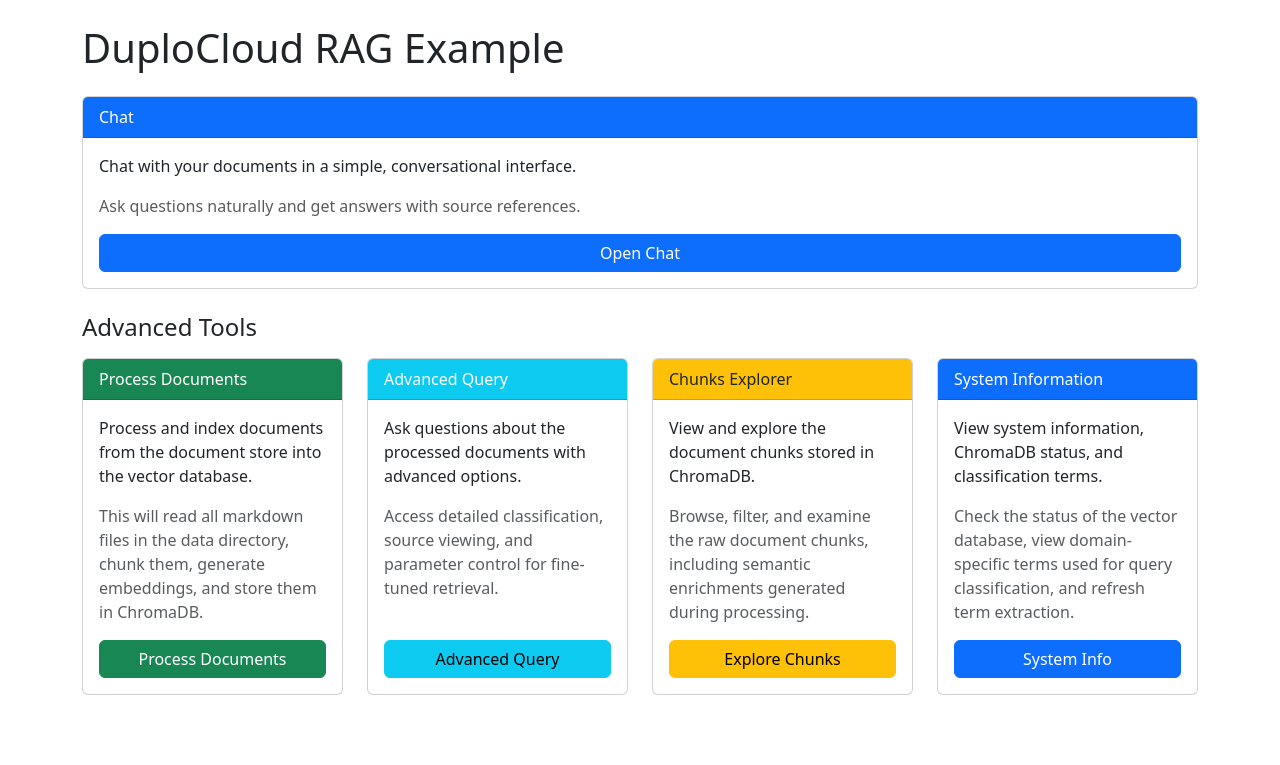
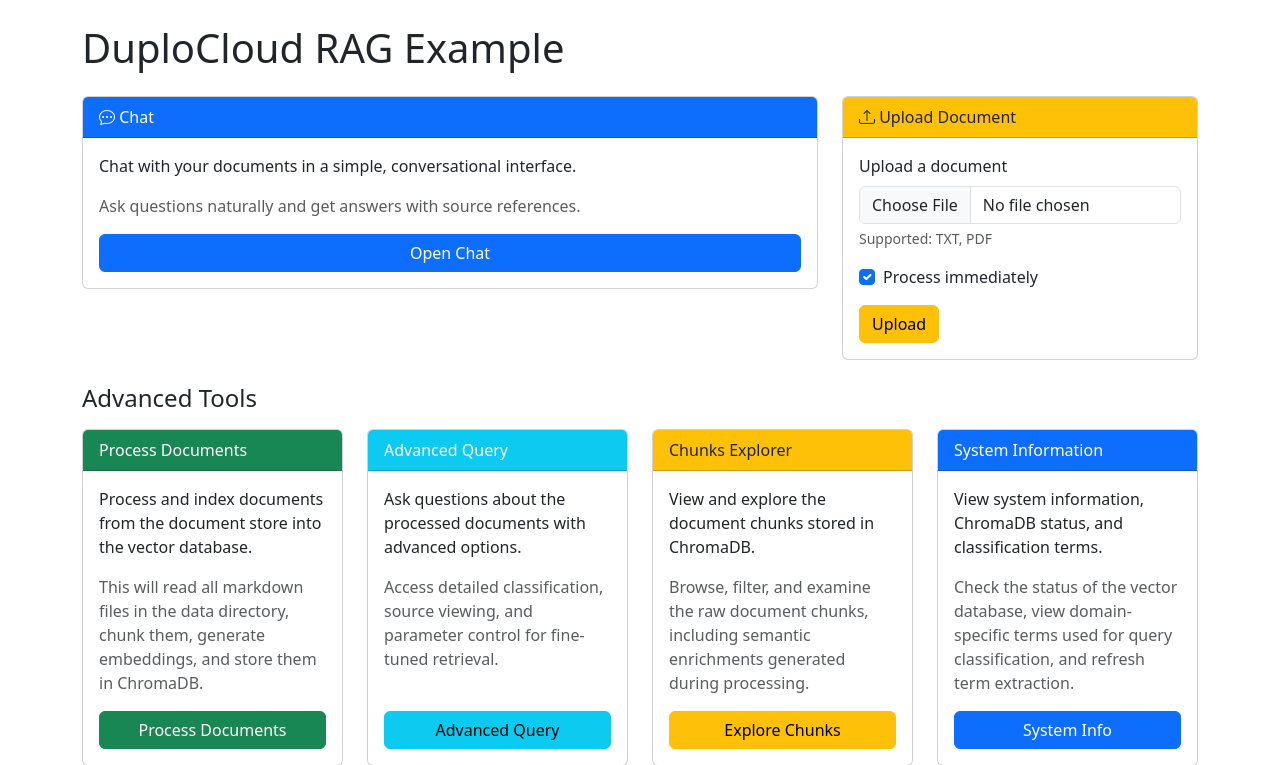
Before and after one commit to JoeLorenzoMontano/jolomo-rag-ai-systems, a Flask app: page / in a window 1280 px wide. Shown: the top 765 px of the page. Run offline with Flask 3, Linux system fonts and the light colour scheme; some libraries are stand-ins or nearby versions.

Commit message:
Add document upload functionality to the home page

```diff
--- a/ui/templates/index.html
+++ b/ui/templates/index.html
@@ -5,13 +5,14 @@
     <meta name="viewport" content="width=device-width, initial-scale=1.0">
     <title>DuploCloud RAG Example</title>
     <link rel="stylesheet" href="https://cdn.jsdelivr.net/npm/bootstrap@5.3.0/dist/css/bootstrap.min.css">
+    <link rel="stylesheet" href="https://cdn.jsdelivr.net/npm/bootstrap-icons@1.11.1/font/bootstrap-icons.css">
 </head>
 <body>
     <div class="container mt-4">
         <h1 class="mb-4">DuploCloud RAG Example</h1>
 
         <div class="row mb-4">
-            <div class="col-12">
+            <div class="col-md-8">
                 <div class="card">
                     <div class="card-header bg-primary text-white">
                         <i class="bi bi-chat-dots"></i> Chat
@@ -20,6 +21,39 @@
                         <p>Chat with your documents in a simple, conversational interface.</p>
                         <p class="text-muted">Ask questions naturally and get answers with source references.</p>
                         <a href="/chat" class="btn btn-primary">Open Chat</a>
+                    </div>
+                </div>
+            </div>
+
+            <div class="col-md-4">
+                <div class="card">
+                    <div class="card-header bg-warning text-dark">
+                        <i class="bi bi-upload"></i> Upload Document
+                    </div>
+                    <div class="card-body">
+                        <form id="upload-form" enctype="multipart/form-data">
+                            <div class="mb-3">
+                                <label for="file-upload" class="form-label">Upload a document</label>
+                                <input class="form-control" type="file" id="file-upload" accept=".txt,.pdf">
+                                <div class="form-text">Supported: TXT, PDF</div>
+                            </div>
+                            <div class="form-check mb-3">
+                                <input class="form-check-input" type="checkbox" id="process-immediately" checked>
+                                <label class="form-check-label" for="process-immediately">
+                                    Process immediately
+                                </label>
+                            </div>
+                            <button type="submit" class="btn btn-warning" id="upload-button">
+                                <span id="upload-spinner" class="spinner-border spinner-border-sm d-none" role="status" aria-hidden="true"></span>
+                                Upload
+                            </button>
+                        </form>
+                    </div>
+                </div>
+
+                <!-- Result Card - Shows Upload Results (Initially Hidden) -->
+                <div class="card mt-3 d-none" id="result-card">
+                    <div class="card-body" id="result-content">
                     </div>
                 </div>
             </div>
@@ -81,5 +115,85 @@
             </div>
         </div>
     </div>
+
+    <script src="https://cdn.jsdelivr.net/npm/bootstrap@5.3.0/dist/js/bootstrap.bundle.min.js"></script>
+    <script>
+        document.addEventListener('DOMContentLoaded', () => {
+            // Upload form elements
+            const uploadForm = document.getElementById('upload-form');
+            const fileUpload = document.getElementById('file-upload');
+            const processImmediately = document.getElementById('process-immediately');
+            const uploadButton = document.getElementById('upload-button');
+            const uploadSpinner = document.getElementById('upload-spinner');
+            const resultCard = document.getElementById('result-card');
+            const resultContent = document.getElementById('result-content');
+
+            // Upload file form submission
+            uploadForm.addEventListener('submit', async (e) => {
+                e.preventDefault();
+
+                // Validate file
+                if (!fileUpload.files || fileUpload.files.length === 0) {
+                    showResult('error', 'Please select a file to upload');
+                    return;
+                }
+
+                const file = fileUpload.files[0];
+
+                // Check file size (limit to 10MB)
+                if (file.size > 10 * 1024 * 1024) {
+                    showResult('error', 'File size exceeds the 10MB limit');
+                    return;
+                }
+
+                // Check file type
+                if (!file.name.endsWith('.txt') && !file.name.endsWith('.pdf')) {
+                    showResult('error', 'Only .txt and .pdf files are supported');
+                    return;
+                }
+
+                // Show spinner and disable button
+                uploadSpinner.classList.remove('d-none');
+                uploadButton.disabled = true;
+
+                // Create form data
+                const formData = new FormData();
+                formData.append('file', file);
+                formData.append('process_immediately', processImmediately.checked);
+
+                try {
+                    // Send request to upload file
+                    const response = await fetch('/api/upload-file', {
+                        method: 'POST',
+                        body: formData
+                    });
+
+                    const data = await response.json();
+
+                    if (data.status === 'error') {
+                        showResult('error', data.message);
+                    } else {
+                        showResult('success', data.message);
+
+                        // Reset form
+                        uploadForm.reset();
+                    }
+                } catch (error) {
+                    showResult('error', `Error uploading file: ${error.message}`);
+                } finally {
+                    // Hide spinner and enable button
+                    uploadSpinner.classList.add('d-none');
+                    uploadButton.disabled = false;
+                }
+            });
+
+            // Helper function to show results
+            function showResult(type, message) {
+                resultCard.classList.remove('d-none');
+                const alertClass = type === 'error' ? 'alert-danger' : 'alert-success';
+                resultContent.innerHTML = `<div class="alert ${alertClass}">${message}</div>`;
+            }
+        });
+    </script>
 </body>
 </html>
```
